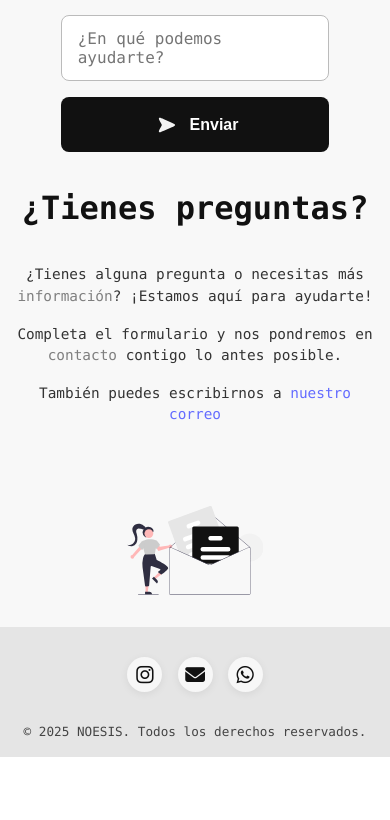
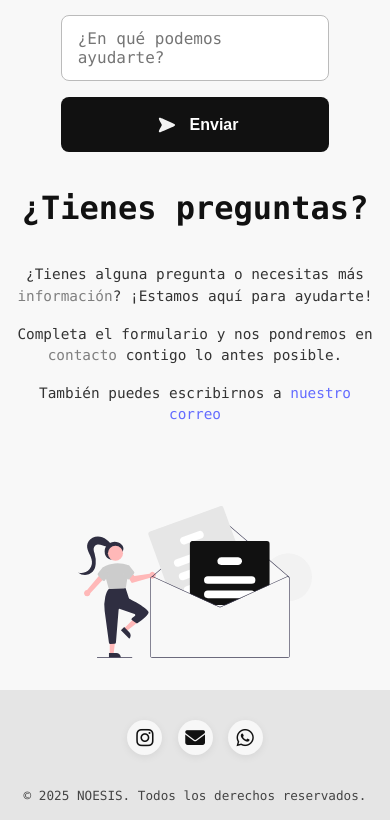
Before and after one commit to diegoGTDev/Noesis-LandingPage, a React (Vite) app: page / in a window 390 px wide. Shown: the part 6665-7485 px from the top of the page. Before the commit the page ends 7422 px from the top, so only its background shows below. Built offline with nearby package versions, Linux system fonts and the light colour scheme.

Commit message:
style: Cambios de estilo para mobile en Contacto

```diff
--- a/src/styles/Contacto.css
+++ b/src/styles/Contacto.css
@@ -108,7 +108,7 @@
 
   }
 }
-@media (max-width: 768px) {
+@media (max-width: 820px) {
 
   .contacto{
     height: auto;
@@ -151,9 +151,9 @@
   .contacto-info p {
     font-size: 0.9em;
   }
-  .contacto-info-svg {
+  .contacto .contacto-info-svg {
     width: 100%;
-    max-width: 300px;
+    max-width: 60vw;
     height: auto;
   }
 }
```
